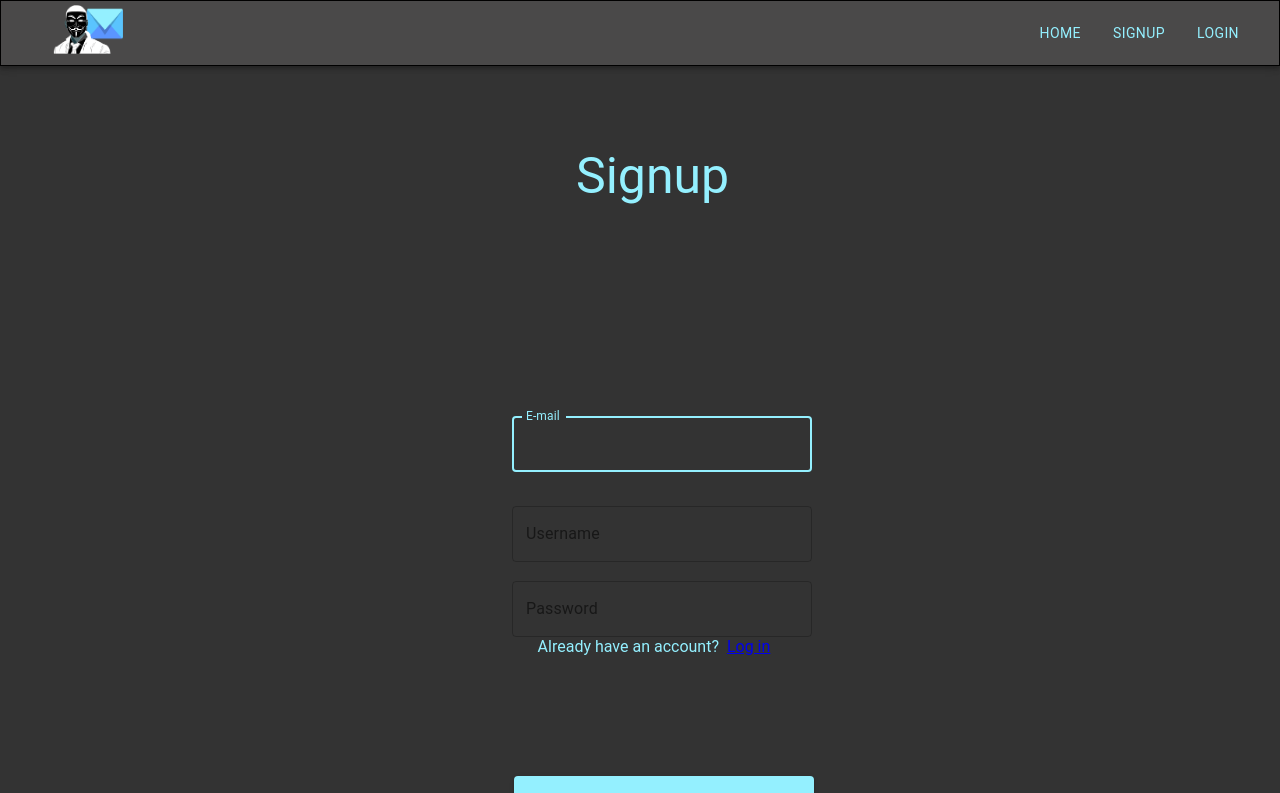
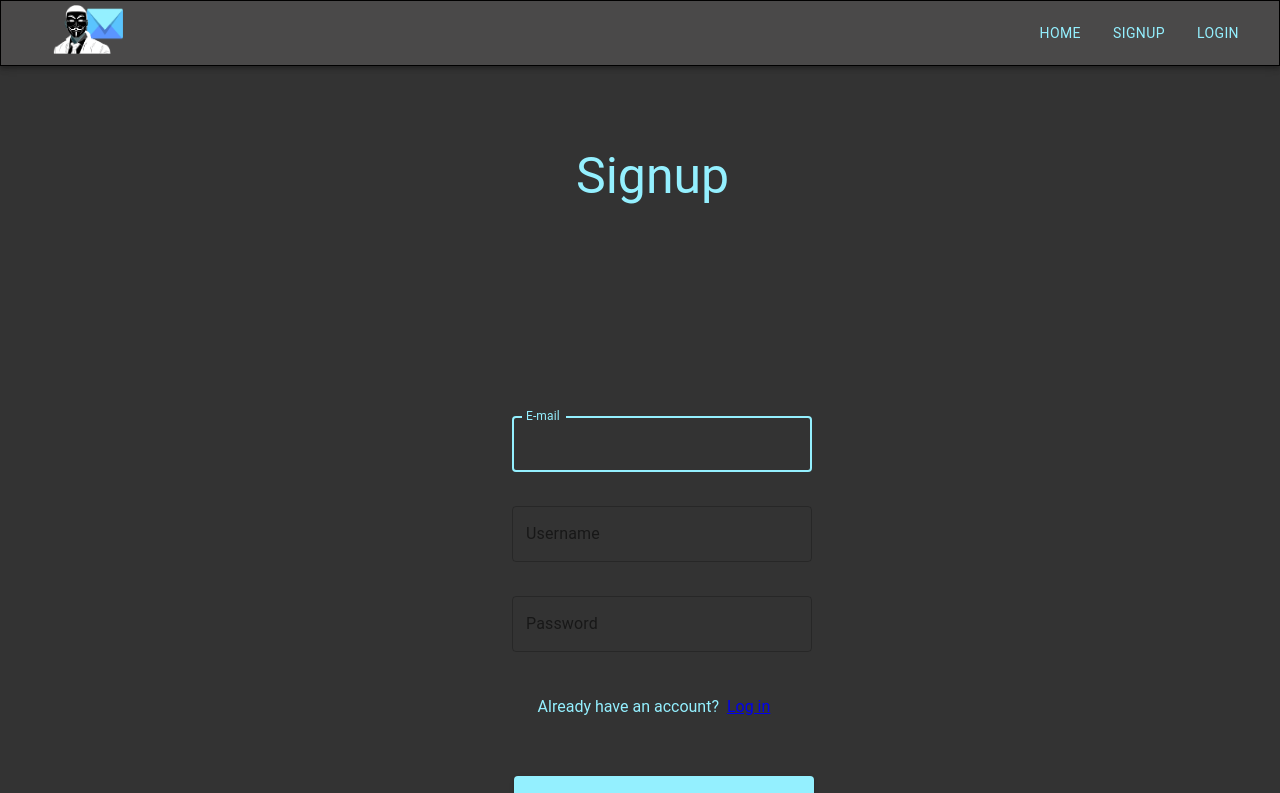
Before and after one commit to TechniekCollegeRotterdam/anonymous-mail-frontend, a React (Create React App) app: page /signup in a window 1280 px wide. Shown: the top 793 px of the page. Built offline with nearby package versions, Linux system fonts and the light colour scheme.

Commit message:
spammed users loading fix & login error message replaced

```diff
--- a/src/component/loginmap/login.js
+++ b/src/component/loginmap/login.js
@@ -134,7 +134,14 @@ class Login extends Component {
                     {/* TODO:Show general error message */}
 
                     {errors.general && (
-                        <Typography variant={"body2"}>
+                        <Typography
+                            style={{
+                                marginTop: '525px',
+                                marginLeft: '640px'
+                            }}
+                            color={'error'}
+                            variant={"body2"}
+                        >
                             {errors.general}
                         </Typography>
                     )}
--- a/src/component/spammap/spammedUsers.js
+++ b/src/component/spammap/spammedUsers.js
@@ -165,16 +165,16 @@ class SpammedUsers extends Component {
                     <h2 className="spammed-header">Spammed email addresses</h2>
 
                     {
+                        loading
+                            ?
+                            <LoadingSkeleton/>
+                            :
                             spammerData.length === 0
                                 ?
                                 <Typography
                                     style={{margin: '10% 50%', width: '40vw'}}
                                     className={classes.textColors}
                                 >You have no spammers</Typography>
-                            :
-                        loading
-                            ?
-                            <LoadingSkeleton/>
                                 :
                                 (
                                     <TableContainer component={Paper}>
--- a/src/main.css
+++ b/src/main.css
@@ -452,7 +452,7 @@ body {
     width: 300px !important;
     height: 53px !important;
     margin-left: 40% !important;
-    top: 515px !important;
+    top: 530px !important;
     background-color: transparent !important;
     color: #94f0ff !important;
     font-size: 16px !important;
@@ -464,7 +464,7 @@ body {
     width: 258px;
     height: 21px;
     margin-left: 42%;
-    top: 620px;
+    top: 680px;
     font-family: Roboto, sans-serif;
     font-style: normal;
     font-weight: normal;
```
Lines whose indentation alone changed are shown as unchanged.
